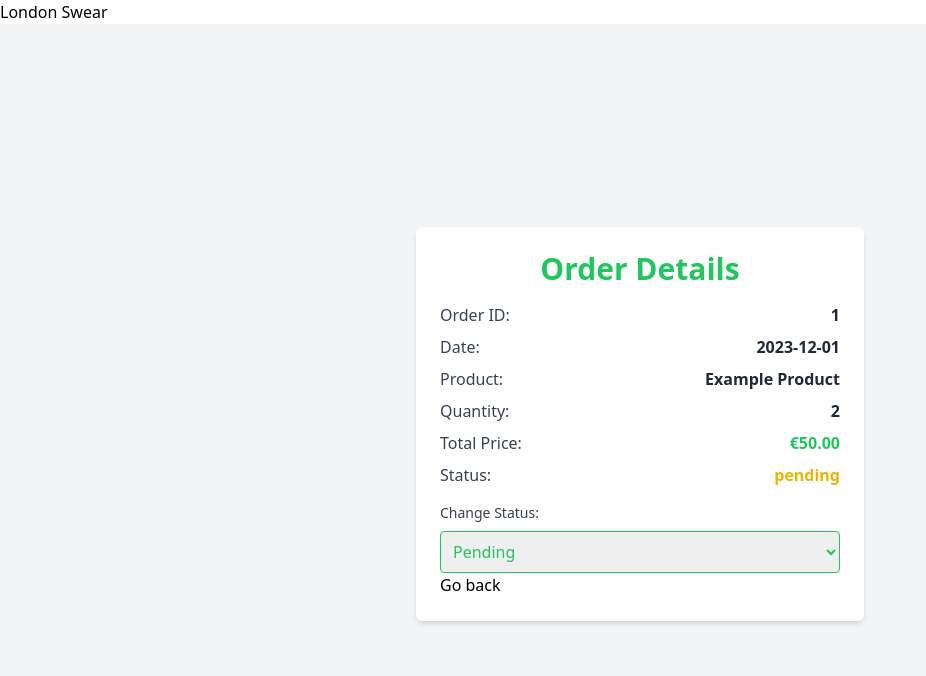
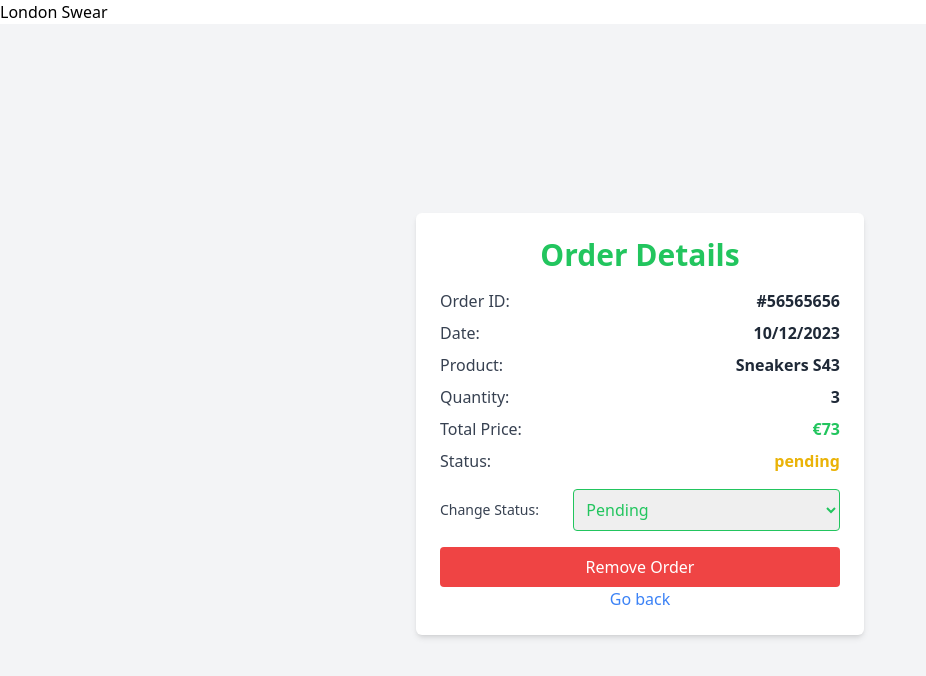
Before and after one commit to JaroB2002/Sneaker-configurator, a Vue app: page /#/Orders/987654 in a window 1280 px wide. Shown: the top 676 px of the page, without its empty margins (0-926 px from the left). Built offline with nearby package versions, Linux system fonts and the light colour scheme.

Commit message:
Feat: Implement order deletion functionality and handle undefined totalPrice

```diff
--- a/src/components/DetailOrder.vue
+++ b/src/components/DetailOrder.vue
@@ -1,7 +1,6 @@
 <script setup>
-    import { ref } from 'vue'
-    import { useRouter } from 'vue-router'; // Add this import statement
-
+import { ref, computed } from 'vue';
+import { useRouter } from 'vue-router';
 
 const order = ref({
   id: 1,
@@ -12,75 +11,86 @@
   status: 'pending',
 });
 
+const statusClass = computed(() => {
+  return {
+    'text-green-500': order.value.status === 'accepted',
+    'text-yellow-500': order.value.status === 'pending',
+    'text-red-500': order.value.status === 'denied',
+  };
+});
 
+const removeOrder = () => {
+  // Check if order.value is defined before accessing its properties
+  if (order.value) {
+    // Implement logic to remove the order from the system
+    // For demonstration purposes, we'll just log a message here
+    console.log('Order deleted:', order.value.id);
 
+    // Reset the order to an empty object
+    order.value = {};
+  }
+};
 </script>
 
 <template>
   <div class="min-h-screen flex items-center justify-center bg-gray-100">
     <div class="w-full max-w-md p-6 bg-white rounded-md shadow-md">
       <div class="text-center">
-        <h1 class="text-3xl font-bold text-green-500">Order Details</h1>
+        <h1 class="text-3xl font-bold text-green-500 mb-4">Order Details</h1>
       </div>
-      <div class="mt-4">
+      <div class="mb-4">
         <div class="flex justify-between mb-2">
           <span class="text-gray-700">Order ID:</span>
-          <span class="font-bold text-gray-800">{{ order.id }}</span>
+          <span class="font-bold text-gray-800">#56565656</span>
         </div>
         <div class="flex justify-between mb-2">
           <span class="text-gray-700">Date:</span>
-          <span class="font-bold text-gray-800">{{ order.date }}</span>
+          <span class="font-bold text-gray-800">10/12/2023</span>
         </div>
         <div class="flex justify-between mb-2">
           <span class="text-gray-700">Product:</span>
-          <span class="font-bold text-gray-800">{{ order.product }}</span>
+          <span class="font-bold text-gray-800">Sneakers S43</span>
         </div>
         <div class="flex justify-between mb-2">
           <span class="text-gray-700">Quantity:</span>
-          <span class="font-bold text-gray-800">{{ order.quantity }}</span>
+          <span class="font-bold text-gray-800">3</span>
         </div>
         <div class="flex justify-between mb-2">
           <span class="text-gray-700">Total Price:</span>
-          <span class="font-bold text-green-500">€{{ order.totalPrice.toFixed(2) }}</span>
+          <span v-if="order.totalPrice !== undefined" class="font-bold text-green-500">
+            €73
+          </span>
         </div>
         <div class="flex justify-between mb-4">
           <span class="text-gray-700">Status:</span>
-          <span
-            :class="{
-              'text-green-500': order.status === 'accepted',
-              'text-yellow-500': order.status === 'pending',
-              'text-red-500': order.status === 'denied',
-            }"
-            class="font-bold"
-          >
-            {{ order.status }}
-          </span>
+          <span :class="statusClass" class="font-bold">{{ order.status }}</span>
         </div>
-        <div class="mt-4">
-          <label
-            for="status"
-            class="block text-sm font-medium text-gray-700 mb-2"
-          >
+      </div>
+      <div class="mb-4">
+        <!-- Additional styling for a more modern look -->
+        <div class="flex items-center justify-between mb-4">
+          <label for="status" class="block text-sm font-medium text-gray-700" :id="statusLabelId">
             Change Status:
           </label>
           <select
             id="status"
-            v-model="order.status"
-            class="w-full p-2 border border-green-500 rounded text-green-500"
+            v-model.trim="order.status"
+            aria-labelledby="statusLabelId"
+            class="w-2/3 p-2 border border-green-500 rounded text-green-500 focus:outline-none focus:border-green-500 focus:ring focus:ring-green-200"
           >
             <option value="pending" class="text-yellow-500">Pending</option>
             <option value="accepted">Accepted</option>
             <option value="denied" class="text-red-500">Denied</option>
           </select>
-
         </div>
       </div>
+      <div class="text-center">
+        <button @click="removeOrder" class="w-full p-2 bg-red-500 text-white rounded hover:bg-red-600">
+          Remove Order
+        </button>
         <!-- Link to "/#/Orders/" with text "Go back" -->
-          <router-link to="/Orders">Go back</router-link>
-
+        <router-link to="/Orders" class="text-blue-500">Go back</router-link>
+      </div>
     </div>
   </div>
 </template>
-
-<style scoped>
-</style>
```
Lines whose indentation alone changed are shown as unchanged.
